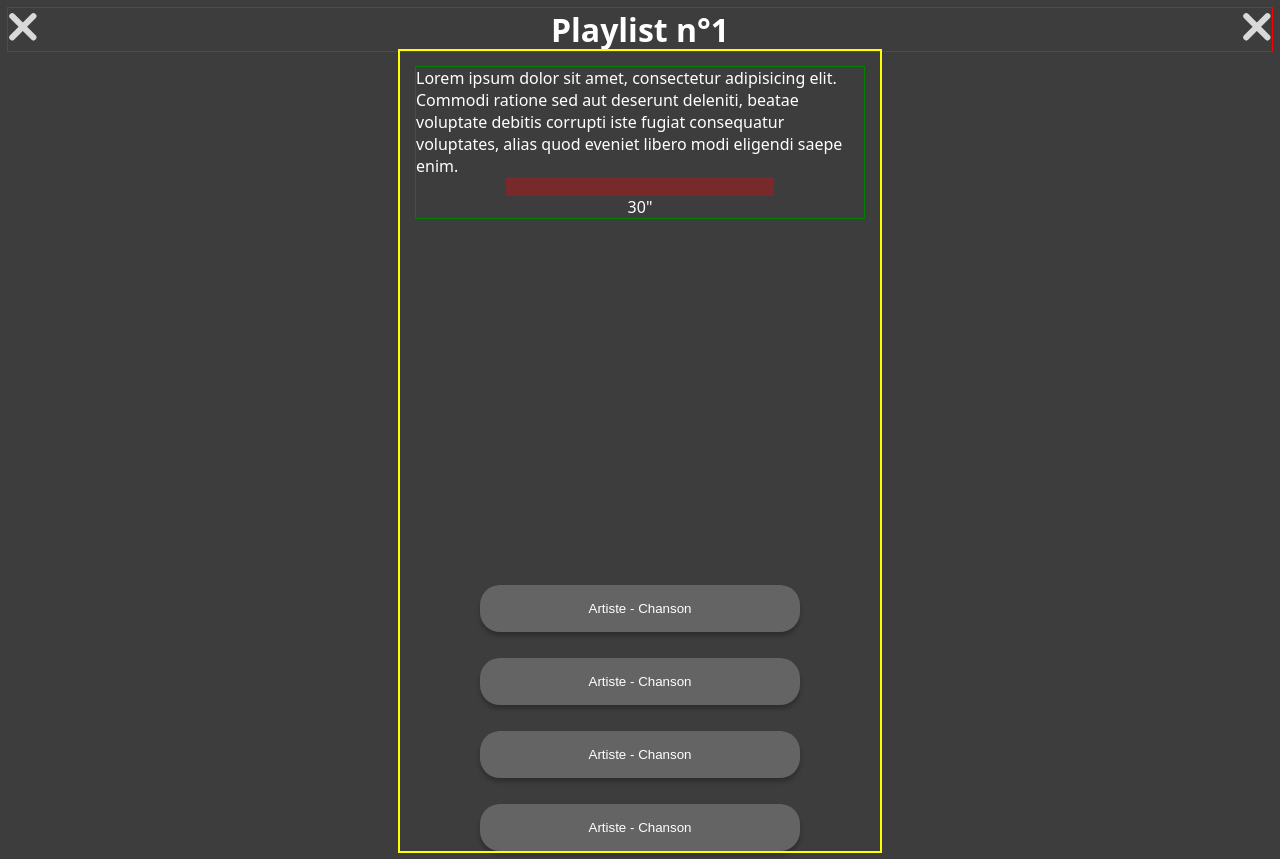
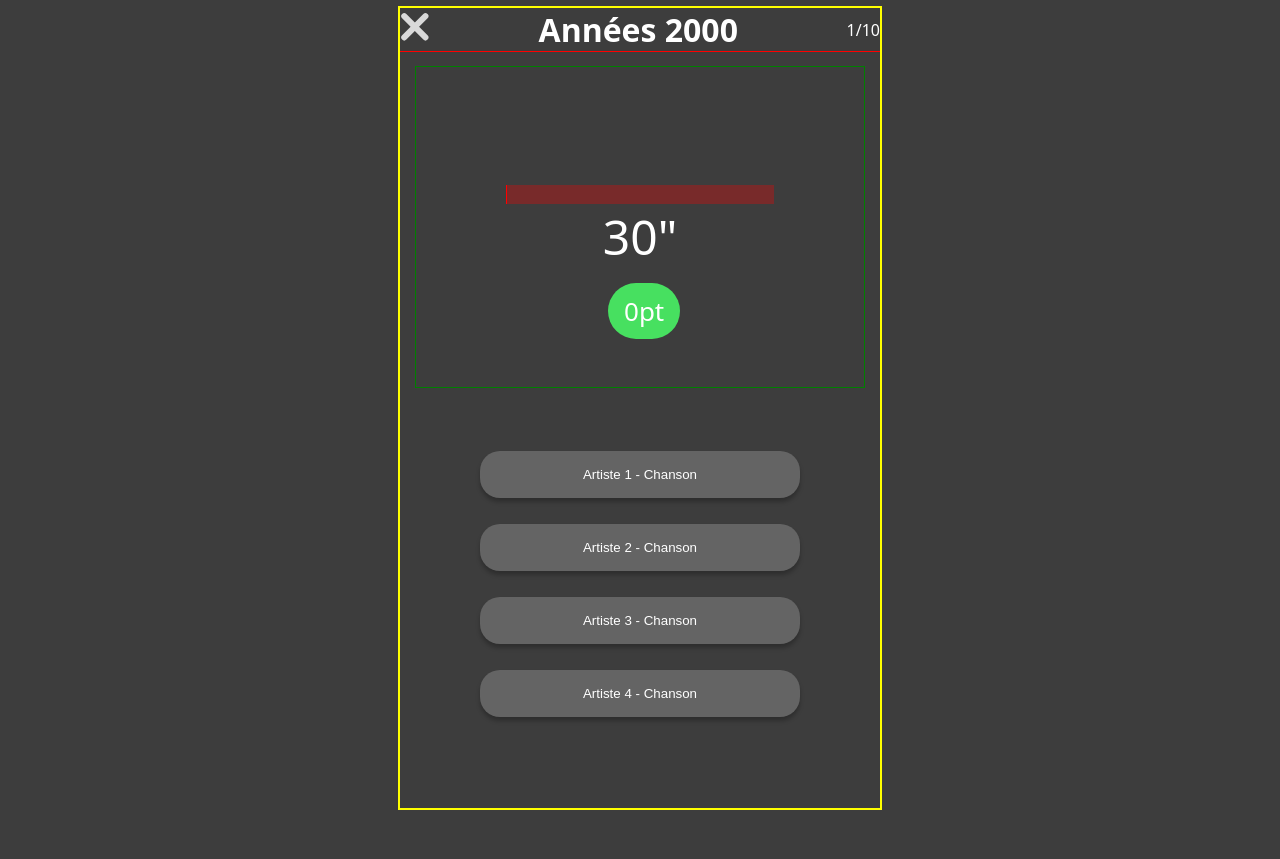
Before and after one commit to T-Clement/MusiQuizz, a PHP site: page / in a window 1280 px wide. After the commit the page ends 810 px from the top, so only its background shows below. Run offline with PHP 8.4, Linux system fonts and the light colour scheme.

Commit message:
add v1 progress bar before js, position of score to fix

```diff
--- a/index.html
+++ b/index.html
@@ -8,41 +8,43 @@
     <link rel="stylesheet" href="style.css">
 </head>
 <body>
+    <div class="container">
         <header class="header">
             <a href="#"><img class="header-cross" src="img/Cross.svg"></img></a>
-        <h1 class="header-playlist-name">Playlist n°1</h1>
-        <div class="songs-progress">
-            <a href="#"><img class="header-cross" src="img/Cross.svg"></img></a>
-        </div>
+            <h1 class="header-playlist-name">Années 2000</h1>
+            <div class="songs-progress"><span id="">1</span>/10</div>
         </header>
-    <main class="container">
+        <main class="">
             <section id="player">
-            Lorem ipsum dolor sit amet, consectetur adipisicing elit. Commodi ratione sed aut deserunt deleniti, beatae voluptate debitis corrupti iste fugiat consequatur voluptates, alias quod eveniet libero modi eligendi saepe enim.
                 <div class="player-progression">
                     <div class="progress-bar">
                         <div class="progress-bar-value"></div>
                     </div>
-                <!-- <progress class="player-progress-bar" value="70"></progress> -->
-                <p class="player-progress-time"><span id="timer">30</span>"</p>
+                    <p class="player-progress-timer"><span id="timer">30</span>"</p>
                 </div>
+                <p class="player-score">0<span id="score"></span><span>pt</span></p>
+
+                <!-- <div class="progress-circle">
+                    <div class="progress-mask"></div>
+                </div> -->
             </section>
             <section>
                 <ul class="list">
                     <li class="list-itm">
-                    <button class="list-btn">Artiste - Chanson</button>
+                        <button class="list-btn">Artiste 1 - Chanson</button>
                     </li>
                     <li class="list-itm">
-                    <button class="list-btn">Artiste - Chanson</button>
+                        <button class="list-btn">Artiste 2 - Chanson</button>
                     </li>
                     <li class="list-itm">
-                    <button class="list-btn">Artiste - Chanson</button>
+                        <button class="list-btn">Artiste 3 - Chanson</button>
                     </li>
                     <li class="list-itm">
-                    <button class="list-btn">Artiste - Chanson</button>
+                        <button class="list-btn">Artiste 4 - Chanson</button>
                     </li>
                 </ul>
             </section>
         </main>
-
+    </div>
 </body>
 </html>
--- a/style.css
+++ b/style.css
@@ -1,12 +1,16 @@
 :root {
     font-size: 16px;
     font-family: system-ui, -apple-system, BlinkMacSystemFont, 'Segoe UI', Roboto, Oxygen, Ubuntu, Cantarell, 'Open Sans', 'Helvetica Neue', sans-serif;
-    --background-color:#3D3D3D;;
+    --background-color:#3D3D3D;
+    --green: #47E060;
     --text-color: #FFFFFF;
-    --bp-tab: 500px;
-    --bp-desktop: 900px;
+
 }
 
+
+* {
+    box-sizing: border-box;
+}
 
 /* RESET CSS */
 h1, h2, h3, h4, h5, h6, p, a, ul, li {
@@ -36,6 +40,7 @@ body {
 
 .header-cross {
     color: var(--text-color);
+    /* padding-left: 1.5rem; */
 }
 
 .header-playlist-name {
@@ -50,10 +55,10 @@ body {
     display: flex;
     flex-direction: column;
     /* gap: 5rem; */
-    justify-content: space-between;
+    /* justify-content: space-between; */
 }
 
-@media screen and (min-width: 500px) {
+@media screen and (min-width: 480px) {
     .container {
         max-width: 480px;
         outline: 2px solid yellow;
@@ -64,8 +69,15 @@ body {
 
 
 #player {
+    position: relative;
+    display: flex;
+    flex-direction: column;
+    justify-content: center;
     margin: 1rem;
     outline: 1px solid green;
+    height: 40vh;
+    margin-bottom: 4rem;
+    /* text-align: center; */
 }
 
 .player-progression {
@@ -73,20 +85,60 @@ body {
     width: min(60%, 280px);
     display: flex;
     flex-direction: column;
-    justify-items: center;
-    text-align: center;
-
+    align-items: center;
 }
 
 .progress-bar {
-    background-color: rgba(255, 0, 0, 0.304);
     width: 100%;
     height: 1.2rem;
+    background-color: rgba(255, 0, 0, 0.304);
 }
 
 .progress-bar-value {
+    width: 1px;
+    height: 100%;
+    transition: width .5s ease;
     background-color: red;
 }
+
+
+
+.player-progress-timer {
+    font-size: 3rem;
+}
+
+
+
+.player-score {
+    position: absolute;
+    left: calc(50% - 2rem);
+    bottom: 15%;
+    font-size: 1.625rem;
+    padding: 0.625rem 1rem;
+    border-radius: 2.25rem;
+    background-color: var(--green);
+}
+
+/* TEST */
+
+/* .progress-circle {
+    position: relative;
+    box-sizing: border-box;
+    font-size: 6em;
+    width: 1em;
+    height: 1em;
+    border-radius: 50%;
+    border: .15em solid #CDE;
+    background-color: #FFF;
+}
+
+.progress-mask {
+    position: absolute;
+    width: 1em;
+    height: 1em;
+    background-color: aqua;
+} */
+
 
 
 
@@ -109,7 +161,9 @@ body {
     cursor: pointer;
 }
 
-@media screen and (min-width: 1000px) {
+
+
+@media screen and (min-width: 1024px) {
     .list-btn:hover {
         background-color: rgba(255, 255, 255, 0.6);
         transition: background-color 50ms ease-in;
```
Lines whose indentation alone changed are shown as unchanged.
